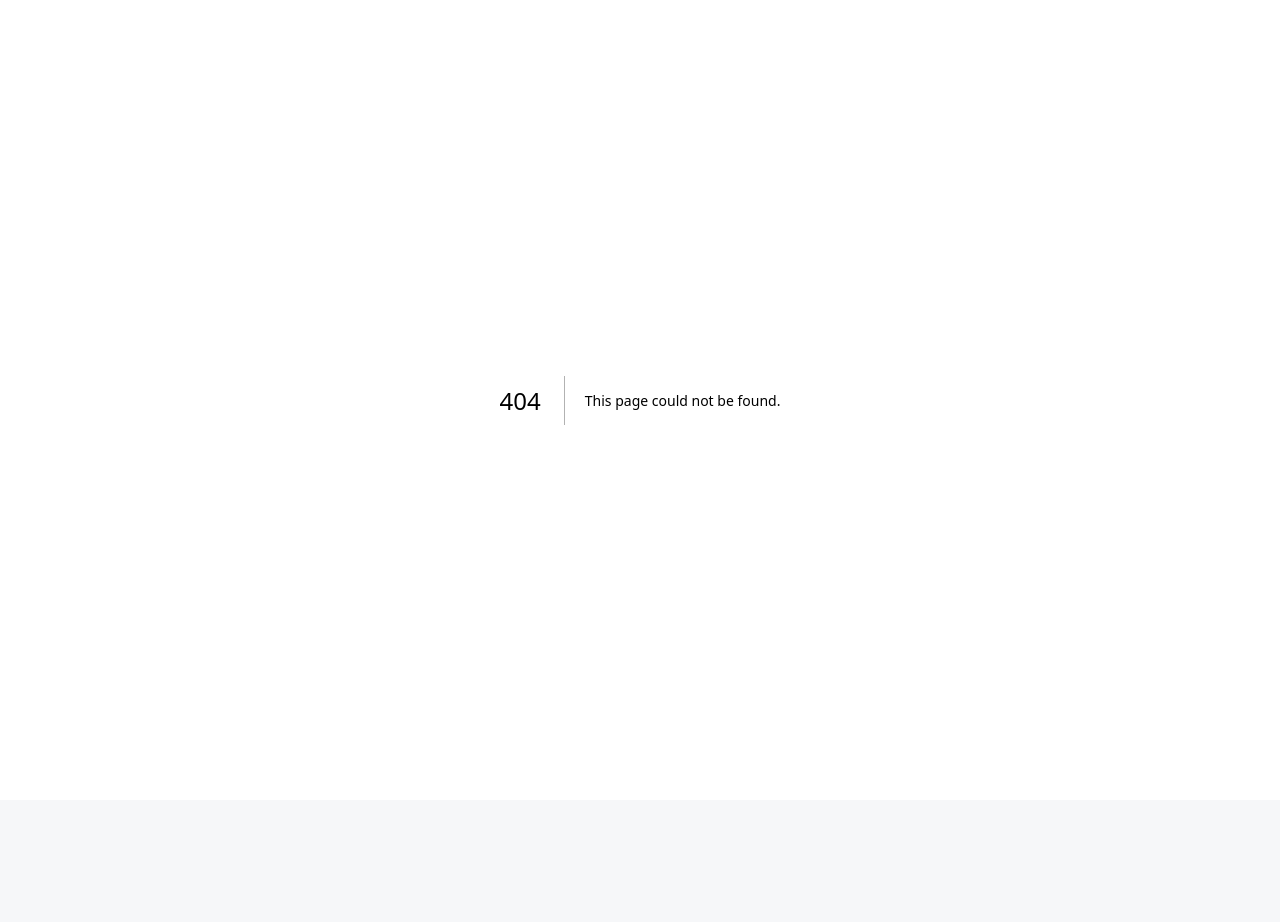
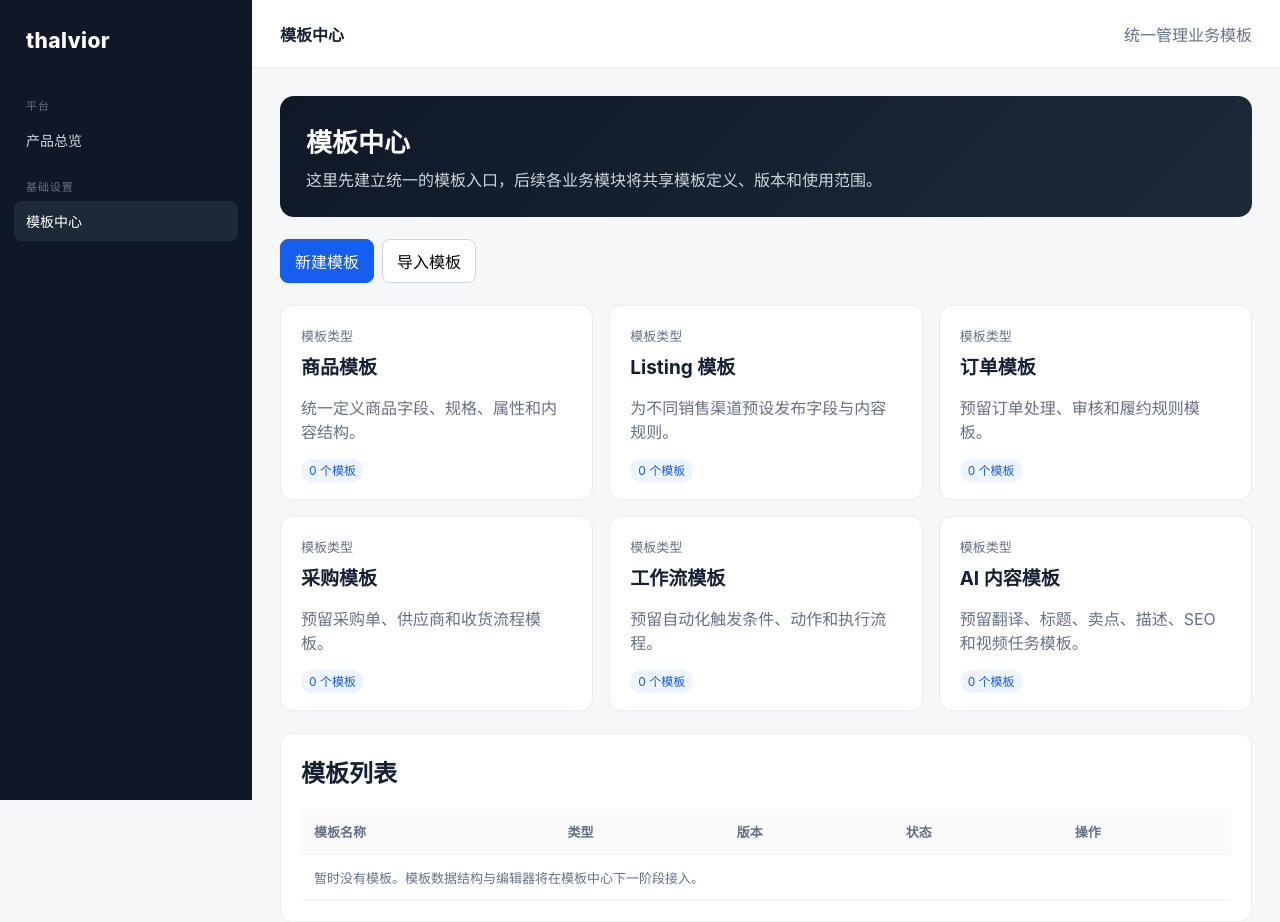
Before and after one commit to xh1455795803-beep/thalvior, a Next.js app in the folder apps/web/: page /templates in a window 1280 px wide. Before the commit this address had no page. Shown: the top 922 px of the page. Before the commit the page ends 800 px from the top, so only its background shows below. Built offline with nearby package versions, Linux system fonts and the light colour scheme.

Commit message:
feat(web): add template center placeholder

```diff
--- /dev/null
+++ b/apps/web/app/templates/page.tsx
@@ -0,0 +1,48 @@
+import Link from "next/link";
+
+const templateGroups = [
+  { name: "商品模板", description: "统一定义商品字段、规格、属性和内容结构。", count: 0 },
+  { name: "Listing 模板", description: "为不同销售渠道预设发布字段与内容规则。", count: 0 },
+  { name: "订单模板", description: "预留订单处理、审核和履约规则模板。", count: 0 },
+  { name: "采购模板", description: "预留采购单、供应商和收货流程模板。", count: 0 },
+  { name: "工作流模板", description: "预留自动化触发条件、动作和执行流程。", count: 0 },
+  { name: "AI 内容模板", description: "预留翻译、标题、卖点、描述、SEO 和视频任务模板。", count: 0 },
+];
+
+export default function TemplatesPage() {
+  return (
+    <div className="shell">
+      <aside className="sidebar">
+        <div className="brand">thalvior</div>
+        <div className="group">平台</div>
+        <Link className="nav" href="/">产品总览</Link>
+        <div className="group">基础设置</div>
+        <Link className="nav active" href="/templates">模板中心</Link>
+      </aside>
+      <main className="main">
+        <header className="topbar"><strong>模板中心</strong><span className="muted">统一管理业务模板</span></header>
+        <section className="content">
+          <div className="hero">
+            <h1>模板中心</h1>
+            <p>这里先建立统一的模板入口，后续各业务模块将共享模板定义、版本和使用范围。</p>
+          </div>
+          <div className="actions section"><button className="btn primary">新建模板</button><button className="btn">导入模板</button></div>
+          <div className="grid grid3 section">
+            {templateGroups.map((item) => (
+              <div className="card" key={item.name}>
+                <div className="label">模板类型</div>
+                <div className="metric" style={{fontSize: 19}}>{item.name}</div>
+                <p className="muted">{item.description}</p>
+                <span className="tag">{item.count} 个模板</span>
+              </div>
+            ))}
+          </div>
+          <div className="card section">
+            <h2 style={{marginTop:0}}>模板列表</h2>
+            <table className="table"><thead><tr><th>模板名称</th><th>类型</th><th>版本</th><th>状态</th><th>操作</th></tr></thead><tbody><tr><td colSpan={5} className="muted">暂时没有模板。模板数据结构与编辑器将在模板中心下一阶段接入。</td></tr></tbody></table>
+          </div>
+        </section>
+      </main>
+    </div>
+  );
+}
```
